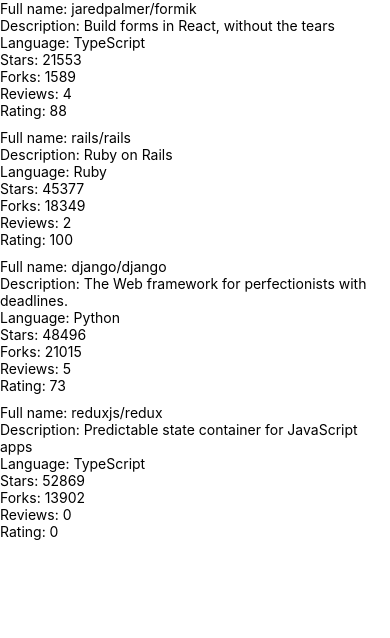
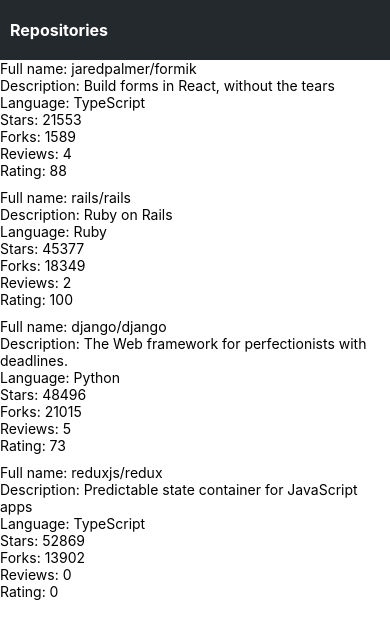
Before and after one commit to inci-august/native-rate-repo, a React Native app: screen / in a window 390 px wide. Shown: the top 638 px of the page. Built offline with nearby package versions, Linux system fonts and the light colour scheme.

Commit message:
part1: exercise 10.4: the app bar

```diff
--- /dev/null
+++ b/src/components/AppBar.jsx
@@ -0,0 +1,24 @@
+import { View, StyleSheet } from 'react-native'
+import AppBarTab from './AppBarTab'
+import Constants from 'expo-constants'
+
+import theme from '../theme'
+
+const styles = StyleSheet.create({
+  container: {
+    paddingTop: Constants.statusBarHeight + 20,
+    paddingBottom: 20,
+    paddingLeft: 10,
+    backgroundColor: theme.colors.bgPrimary,
+  },
+})
+
+const AppBar = () => {
+  return (
+    <View style={styles.container}>
+      <AppBarTab text="Repositories" />
+    </View>
+  )
+}
+
+export default AppBar
--- /dev/null
+++ b/src/components/AppBarTab.jsx
@@ -0,0 +1,11 @@
+import Text from './Text'
+
+const AppBarTab = ({ text }) => {
+  return (
+    <Text color="textSecondary" fontSize="subheading" fontWeight="bold">
+      {text}
+    </Text>
+  )
+}
+
+export default AppBarTab
--- a/src/components/Main.jsx
+++ b/src/components/Main.jsx
@@ -1,10 +1,9 @@
-import Constants from 'expo-constants'
 import { StyleSheet, View } from 'react-native'
 import RepositoryList from './RepositoryList'
+import AppBar from './AppBar'
 
 const styles = StyleSheet.create({
   container: {
-    marginTop: Constants.statusBarHeight,
     flexGrow: 1,
     flexShrink: 1,
   },
@@ -13,6 +12,7 @@ const styles = StyleSheet.create({
 const Main = () => {
   return (
     <View style={styles.container}>
+      <AppBar />
       <RepositoryList />
     </View>
   )
--- /dev/null
+++ b/src/components/Text.jsx
@@ -0,0 +1,39 @@
+import { Text as NativeText, StyleSheet } from 'react-native'
+
+import theme from '../theme'
+
+const styles = StyleSheet.create({
+  text: {
+    color: theme.colors.textPrimary,
+    fontSize: theme.fontSizes.body,
+    fontFamily: theme.fonts.main,
+    fontWeight: theme.fontWeights.normal,
+  },
+  colorTextSecondary: {
+    color: theme.colors.textSecondary,
+  },
+  colorPrimary: {
+    color: theme.colors.primary,
+  },
+  fontSizeSubheading: {
+    fontSize: theme.fontSizes.subheading,
+  },
+  fontWeightBold: {
+    fontWeight: theme.fontWeights.bold,
+  },
+})
+
+const Text = ({ color, fontSize, fontWeight, style, ...props }) => {
+  const textStyle = [
+    styles.text,
+    color === 'textSecondary' && styles.colorTextSecondary,
+    color === 'primary' && styles.colorPrimary,
+    fontSize === 'subheading' && styles.fontSizeSubheading,
+    fontWeight === 'bold' && styles.fontWeightBold,
+    style,
+  ]
+
+  return <NativeText style={textStyle} {...props} />
+}
+
+export default Text
--- /dev/null
+++ b/src/theme.js
@@ -0,0 +1,20 @@
+const theme = {
+  colors: {
+    bgPrimary: '#24292e',
+    textSecondary: '#ffffff',
+  },
+  fontSizes: {
+    body: 14,
+    subheading: 16,
+    heading: 18,
+  },
+  fonts: {
+    main: 'System',
+  },
+  fontWeights: {
+    normal: '400',
+    bold: '700',
+  },
+}
+
+export default theme
```
Also changed, not shown: 1 other file (tests, documents, lock files or other folders).
